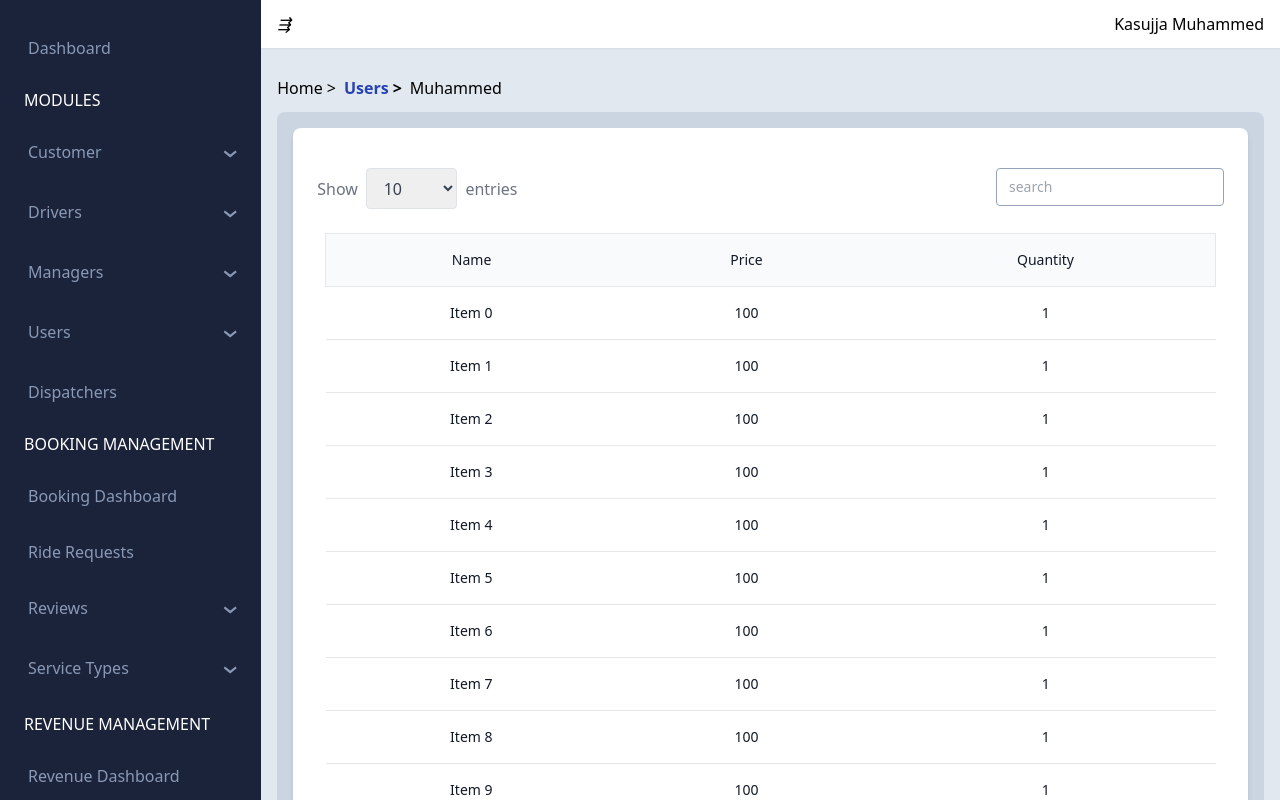
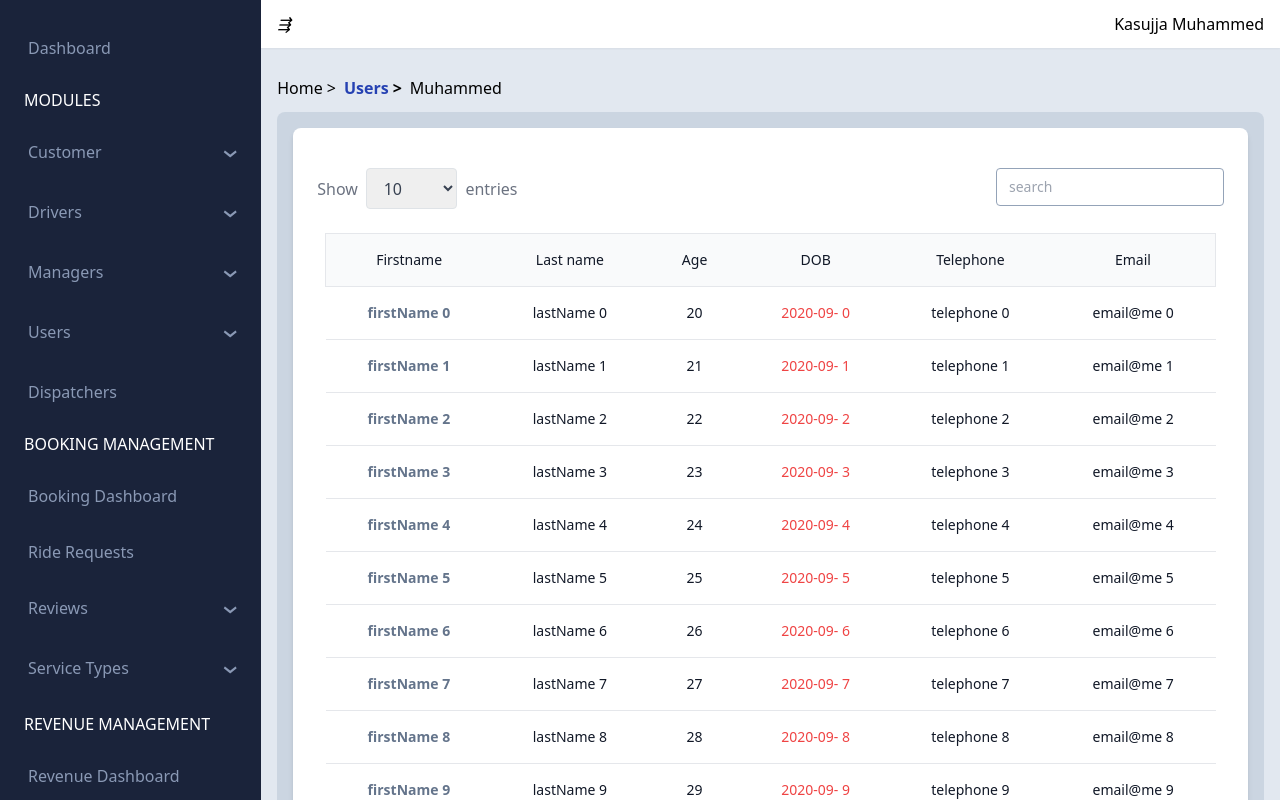
Before and after one commit to MuhammedKasujja/react-components, a React (Vite) app: page / in a window 1280 px wide. Built offline with nearby package versions, Linux system fonts and the light colour scheme.

Commit message:
feat: display dropdown in table

```diff
--- a/src/App.tsx
+++ b/src/App.tsx
@@ -34,6 +34,16 @@ type TableItem = {
   show: boolean;
 };
 
+type User = {
+  firstName: string;
+  lastName: string;
+  age: number;
+  dob?: string;
+  email?: string;
+  telephone: string;
+  id: number;
+};
+
 function App() {
   const [checked, setChecked] = useState(false);
   const [open, setOpen] = useState(false);
@@ -44,38 +54,64 @@ function App() {
   const totalItems = Array.from(Array(100).keys());
 
   const dummyData = () => {
-    const items = [];
+    const items: User[] = [];
     for (let i = 0; i < 10; i++) {
       items.push({
+        firstName: `firstName ${i}`,
+        lastName: `lastName ${i}`,
+        age: 20 + i,
+        dob: `2020-09- ${i}`,
+        email: `email@me ${i}`,
+        telephone: `telephone ${i}`,
         id: i,
-        name: `Item ${i}`,
-        price: 100,
-        quantity: 1,
-        delete: false,
-        show: true,
       });
     }
     return items;
   };
 
-  const cols = useMemo<ColumnDef<TableItem>[]>(
+  const cols = useMemo<ColumnDef<User>[]>(
     () => [
       {
-        header: "Name",
-        cell: (row) => row.renderValue(),
-        accessorKey: "name",
+        header: "Firstname",
+        cell: (row) => (
+          <p className="text-slate-500 font-bold">
+            {row.getValue() as React.ReactNode}
+          </p>
+        ),
+        accessorFn: (row) => row.firstName,
         footer: "Total",
       },
       {
-        header: "Price",
+        header: "Last name",
         cell: (row) => row.renderValue(),
-        accessorKey: "price",
+        accessorKey: "lastName",
         footer: () => cartTotal,
       },
       {
-        header: "Quantity",
+        header: "Age",
         cell: (row) => row.renderValue(),
-        accessorKey: "quantity",
+        accessorKey: "age",
+      },
+      {
+        header: "DOB",
+        cell: (row) => (
+          <p className="text-red-500 font-medium">
+            {row.getValue() as React.ReactNode}
+          </p>
+        ),
+        accessorKey: "dob",
+        footer: "Total",
+      },
+      {
+        header: "Telephone",
+        cell: (row) => row.renderValue(),
+        accessorKey: "telephone",
+        footer: () => cartTotal,
+      },
+      {
+        header: "Email",
+        cell: (row) => row.renderValue(),
+        accessorKey: "email",
       },
     ],
     [cartTotal]
```
Lines whose indentation alone changed are shown as unchanged.
